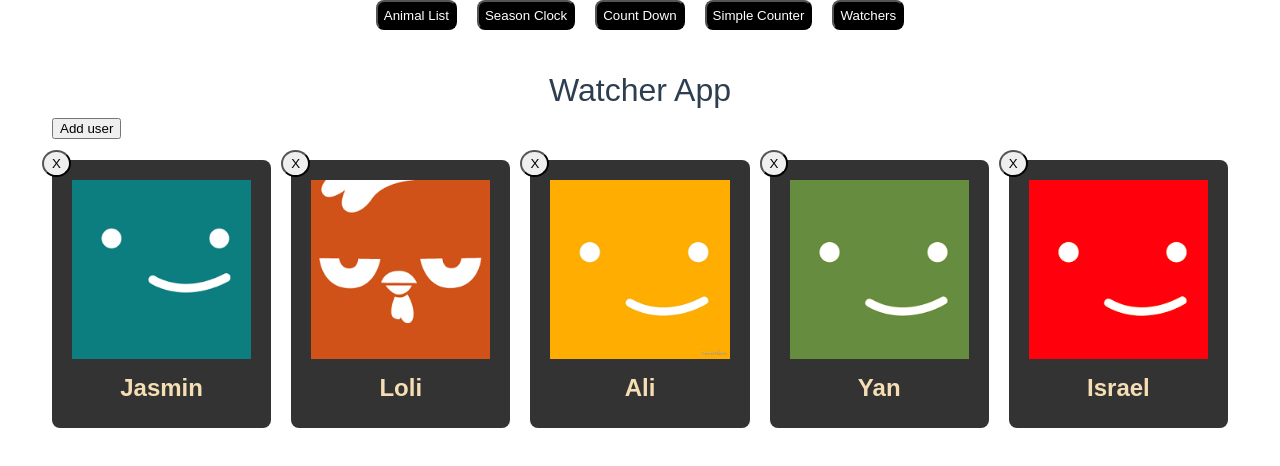
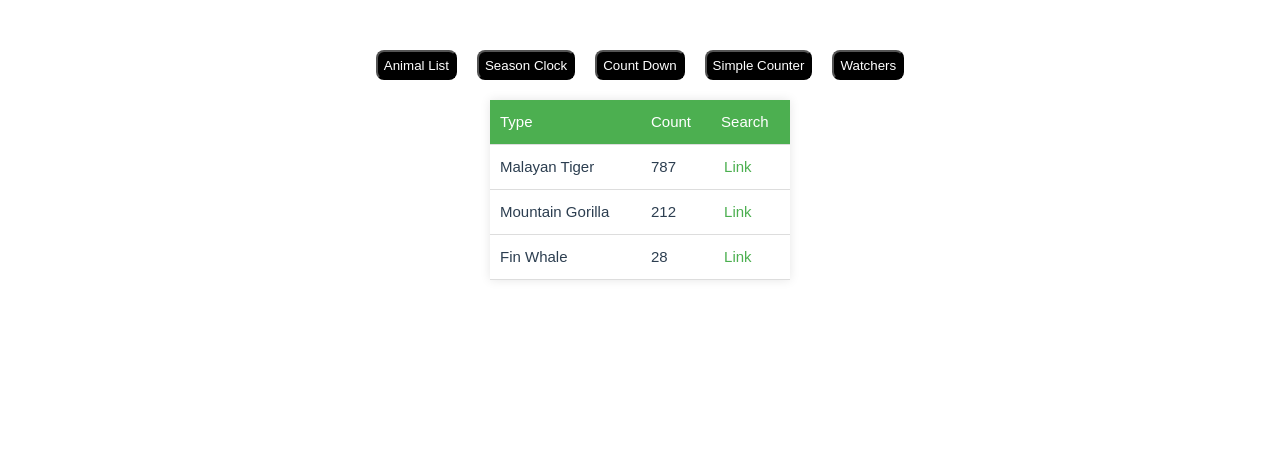
Before and after one commit to lisrael1989/Vue-project, a Vue app in the folder vue-project/: page / in a window 1280 px wide. Shown: the top 466 px of the page. Built offline with nearby package versions, Linux system fonts and the light colour scheme.

Commit message:
change the style of the buttons

```diff
--- a/vue-project/package.json
+++ b/vue-project/package.json
@@ -4,6 +4,7 @@
   "private": true,
   "type": "module",
   "scripts": {
+    "start": "npm run dev",
     "dev": "vite",
     "build": "vite build",
     "preview": "vite preview"
--- a/vue-project/src/App.vue
+++ b/vue-project/src/App.vue
@@ -1,15 +1,15 @@
 <script>
-import SimpleCounter from "./cmps/SimpleCounter.vue"
-import AnimalList from "./cmps/AnimalList.vue"
-import SeasonClock from "./cmps/SeasonClock.vue"
-import CountDown from "./cmps/CountDown.vue"
-import Watchers from "./cmps/Watchers.vue"
+import SimpleCounter from './cmps/SimpleCounter.vue';
+import AnimalList from './cmps/AnimalList.vue';
+import SeasonClock from './cmps/SeasonClock.vue';
+import CountDown from './cmps/CountDown.vue';
+import Watchers from './cmps/Watchers.vue';
 
 export default {
   data() {
     return {
-      route: "Watchers",
-    }
+      route: 'AnimalList',
+    };
   },
   components: {
     SimpleCounter,
@@ -18,7 +18,7 @@ export default {
     CountDown,
     Watchers,
   },
-}
+};
 </script>
 
 <template>
--- a/vue-project/src/assets/main.css
+++ b/vue-project/src/assets/main.css
@@ -1,8 +1,12 @@
-@import "./base.css";
+@import './base.css';
 
 #app {
   padding: 2rem;
   font-weight: normal;
+}
+
+header {
+  margin-top: 50px;
 }
 
 a,
```
